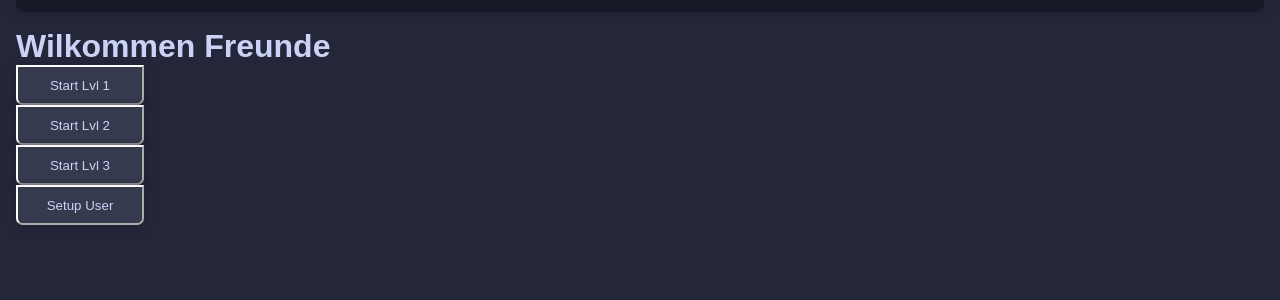
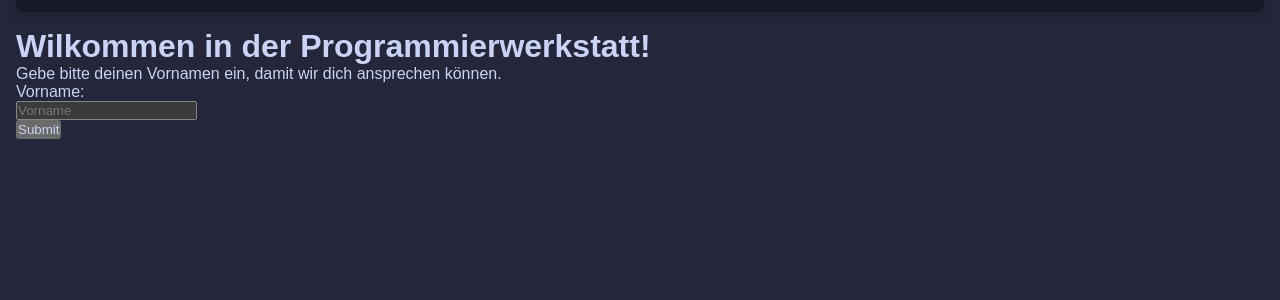
Before and after one commit to 137-Trimethylxanthin/HTL-Vill-Codinglab, a SvelteKit app: page / in a window 1280 px wide. Shown: the top 300 px of the page. Built offline with nearby package versions, Linux system fonts and the light colour scheme.

Commit message:
added name dialog

```diff
--- a/src/routes/+page.svelte
+++ b/src/routes/+page.svelte
@@ -4,12 +4,13 @@
 
     function openCodeWithFilename(fileName: string) {
         return function() {
-            invoke('open_code_with_filename', { fileName })
+            invoke('open_code_with_filename', { fileName });
         }
     }
 
-    function setupUser() {
-        invoke('setup_user', { name: "Max" }).then((res) => {
+    function setupUser(e: SubmitEvent) {
+        const name = "Max";
+        invoke('setup_user', { name }).then((res) => {
             console.log(res)
             if (res) {
                 message("User wurde erstellt")
@@ -21,11 +22,11 @@
 </script>
 
 <div >
-    <h1>Wilkommen Freunde</h1>
-
-    <button class="levelbtn complete" on:click={openCodeWithFilename("level1.py")}>Start Lvl 1</button>
-    <button class="levelbtn amArbeiten" on:click={openCodeWithFilename("level2.py")}>Start Lvl 2</button>
-    <button class="levelbtn" on:click={openCodeWithFilename("level3.py")}>Start Lvl 3</button>
-
-    <button class="levelbtn" on:click={setupUser}>Setup User</button>
+    <h1>Wilkommen in der Programmierwerkstatt!</h1>
+    <p>Gebe bitte deinen Vornamen ein, damit wir dich ansprechen können.</p>
+    <form on:submit|preventDefault={setupUser}>
+        <label for="name">Vorname:</label> <br />
+        <input type="text" id="name" name="name" required placeholder="Vorname"/> <br />
+        <button type="submit">Submit</button>
+    </form>
 </div>
```
